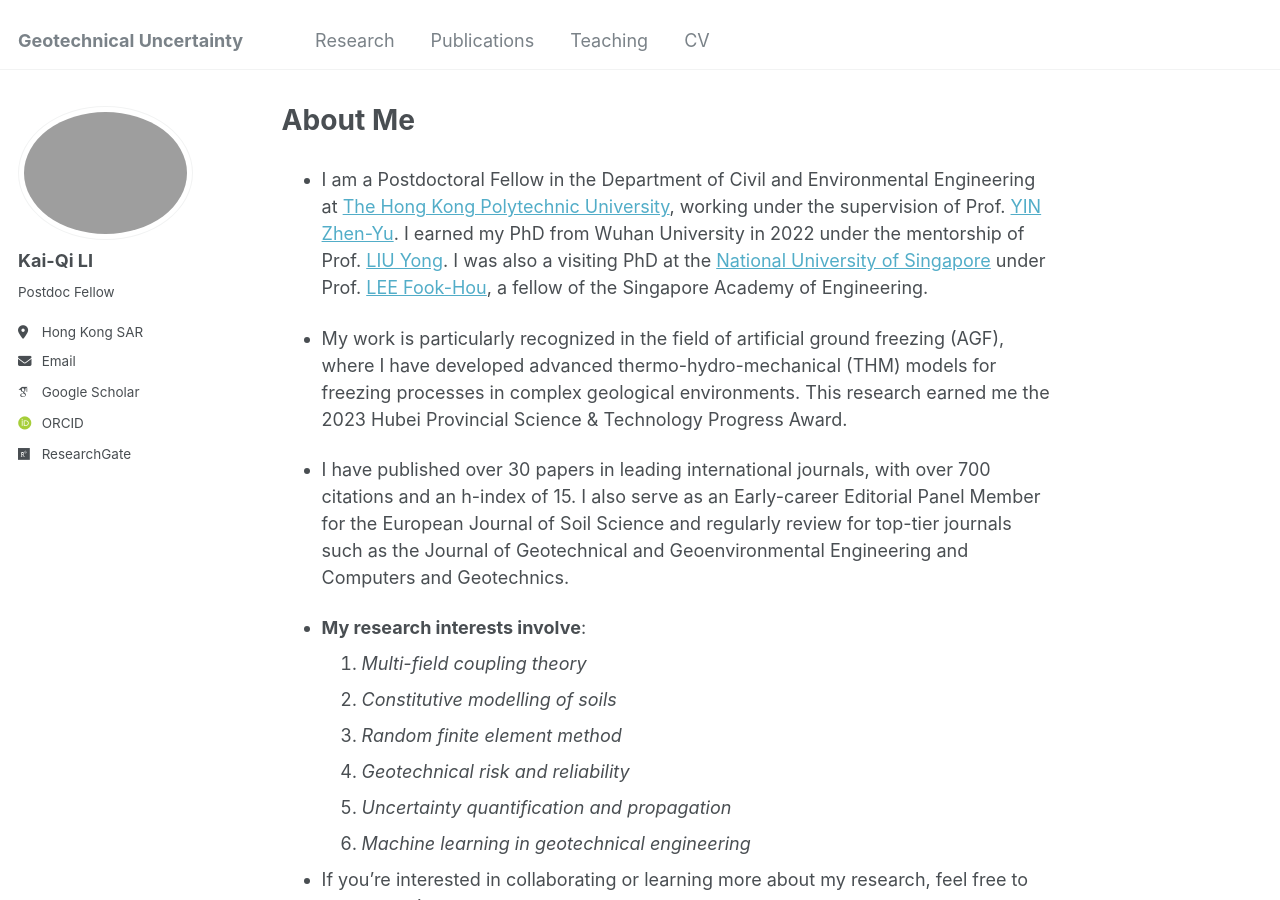
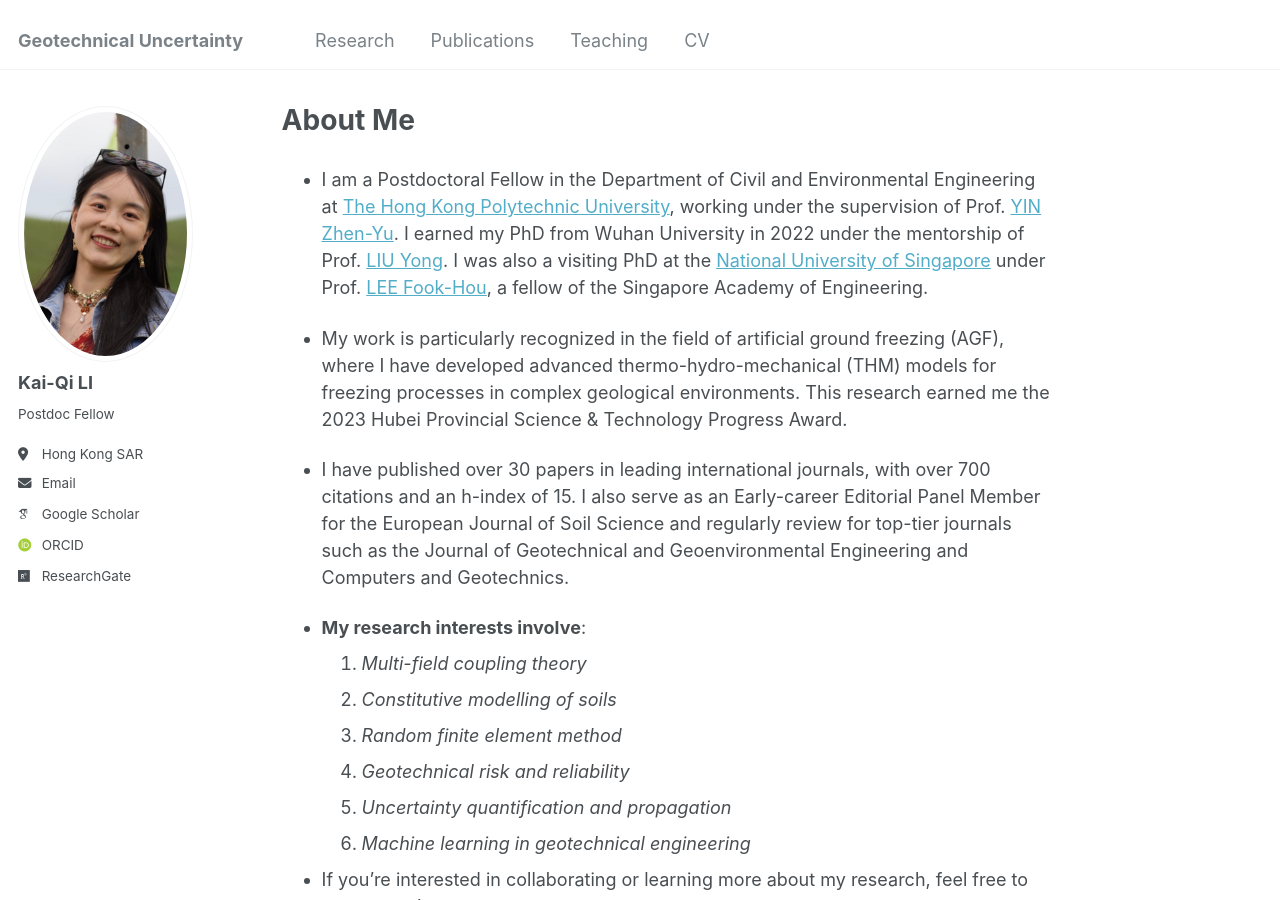
Before and after one commit to kqceeli/kqceeli.github.io, a Jekyll site: the page built from _pages/about.md, in a window 1280 px wide and 900 px high. Built offline with Jekyll 4.4.1, drawn with Linux system fonts in a browser that asks for light colours; some web fonts are replaced; a script that is not in the unit is left out.

Commit message:
Update _config.yml\

```diff
--- a/_config.yml
+++ b/_config.yml
@@ -21,7 +21,7 @@ repository               : "kqceeli/kqceeli.github.io"
 #               Additional customization can be done by editing /_includes/author-profile.html
 author:
   # Biographic information
-  avatar           : "kaiqi_photo2.png"
+  avatar           : "kaiqi_photo2.jpg"
   name             : "Kai-Qi LI"
   pronouns         : # example: "she/her"
   bio              : "Postdoc Fellow"
```
